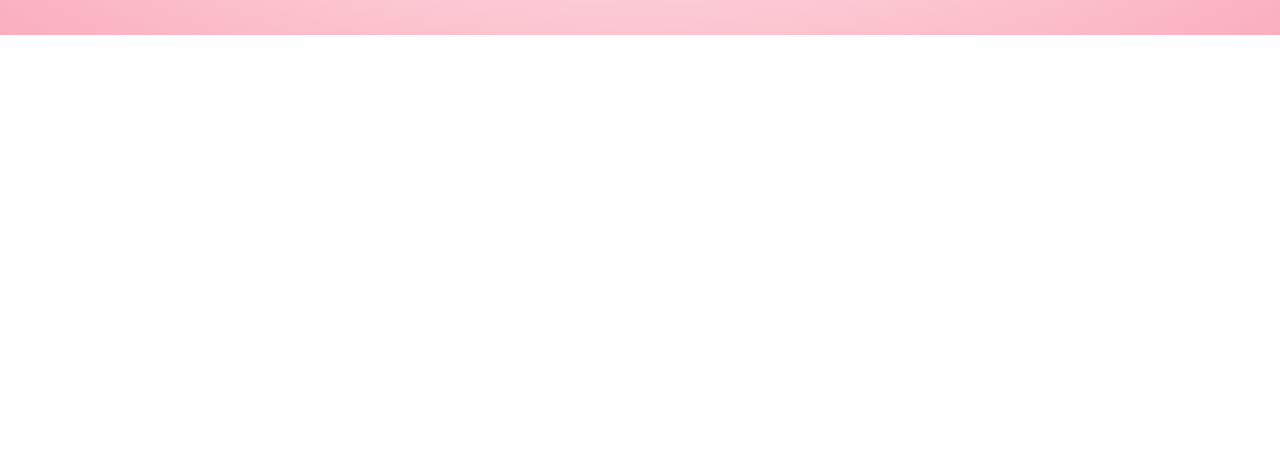
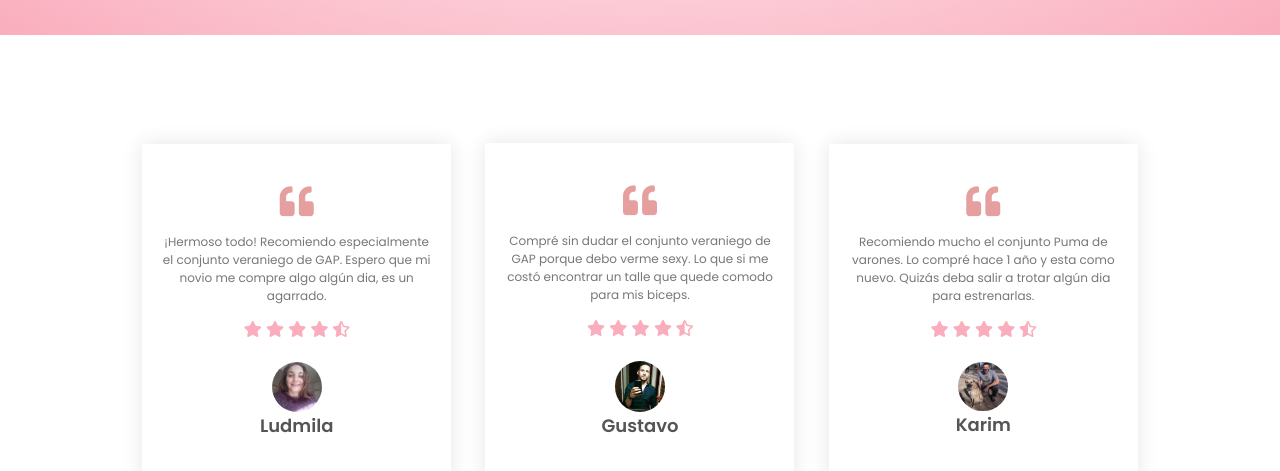
Before and after one commit to dfldiego/html-css-clothingstore, a plain HTML site: page index.html in a window 1280 px wide. Shown: the part 3125-3596 px from the top of the page. Before the commit the page ends 3160 px from the top, so only its background shows below. Drawn offline with Linux system fonts and the light colour scheme.

Commit message:
pagina principal. testimoniales.

```diff
--- a/css/styles.css
+++ b/css/styles.css
@@ -184,3 +184,43 @@ h4 {
 small {
     color: #555555;
 }
+
+/*******TESTIMONIALES********/
+.testimonial {
+    padding-top: 108px;
+}
+
+.testimonial .col-3 {
+    text-align: center;
+    padding: 40px 20px;
+    box-shadow: 0 0 20px 0 rgba(0, 0, 0, 0.1);
+    cursor: pointer;
+    transition: transform 0.5s;
+}
+
+.testimonial .col-3 img {
+    width: 50px;
+    margin-top: 20px;
+    border-radius: 50%;
+}
+
+.testimonial .col-3:hover {
+    transform: translateY(-10px);
+}
+
+.fa.fa-quote-left {
+    font-size: 34px;
+    color: rgb(230, 159, 159);
+}
+
+.col-3 p {
+    font-size: 12px;
+    margin: 12px 0;
+    color: #777777;
+}
+
+.testimonial .col-3 h3 {
+    font-weight: 600;
+    color: #555555;
+    font-size: 18px;
+}
--- a/index.html
+++ b/index.html
@@ -187,6 +187,56 @@
             </div>
         </div>
     </div>
+
+    <div class="testimonial">
+        <div class="small-container">
+            <div class="row">
+                <div class="col-3">
+                    <i class="fa fa-quote-left"></i>
+                    <p>¡Hermoso todo! Recomiendo especialmente el conjunto veraniego de GAP. Espero que mi novio me
+                        compre algo algún dia, es un agarrado.</p>
+                    <div class="rating">
+                        <i class="fas fa-star"></i>
+                        <i class="fas fa-star"></i>
+                        <i class="fas fa-star"></i>
+                        <i class="fas fa-star"></i>
+                        <i class="fas fa-star-half-alt"></i>
+                    </div>
+                    <img src="images/user1.png" alt="petilu">
+                    <h3>Ludmila</h3>
+                </div>
+                <div class="col-3">
+                    <i class="fa fa-quote-left"></i>
+                    <p>Compré sin dudar el conjunto veraniego de GAP porque debo verme sexy. Lo que si
+                        me costó encontrar un talle que quede comodo para mis biceps.</p>
+                    <div class="rating">
+                        <i class="fas fa-star"></i>
+                        <i class="fas fa-star"></i>
+                        <i class="fas fa-star"></i>
+                        <i class="fas fa-star"></i>
+                        <i class="fas fa-star-half-alt"></i>
+                    </div>
+                    <img src="images/user2.png" alt="petilu">
+                    <h3>Gustavo</h3>
+                </div>
+                <div class="col-3">
+                    <i class="fa fa-quote-left"></i>
+                    <p>Recomiendo mucho el conjunto Puma de varones. Lo compré hace 1 año y esta como nuevo. Quizás deba
+                        salir a trotar algún dia para estrenarlas.</p>
+                    <div class="rating">
+                        <i class="fas fa-star"></i>
+                        <i class="fas fa-star"></i>
+                        <i class="fas fa-star"></i>
+                        <i class="fas fa-star"></i>
+                        <i class="fas fa-star-half-alt"></i>
+                    </div>
+                    <img src="images/user3.png" alt="petilu">
+                    <h3>Karim</h3>
+                </div>
+            </div>
+        </div>
+    </div>
+
 </body>
 
 </html>
```
Also changed, not shown: images/user1.png (added), images/user2.png (added), images/user3.png (added).
